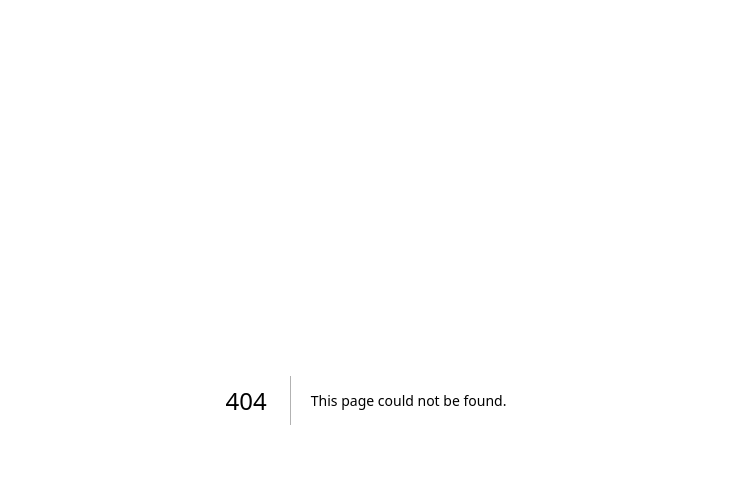
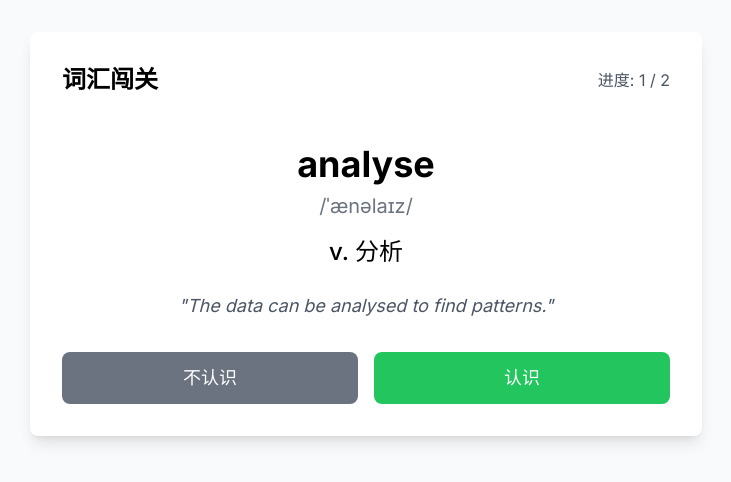
Before and after one commit to swj19821119/dse-enhancer, a Next.js app: page /vocabulary in a window 1280 px wide. Before the commit this address had no page. Shown: the top 482 px of the page, without its empty margins (274-1005 px from the left). Built offline with nearby package versions, Linux system fonts and the light colour scheme.

Commit message:
Add vocabulary page

```diff
--- /dev/null
+++ b/app/vocabulary/page.tsx
@@ -0,0 +1,96 @@
+'use client';
+
+import { useState } from 'react';
+
+interface Word {
+  word: string;
+  phonetic?: string;
+  definition: string;
+  example?: string;
+}
+
+const mockWords: Word[] = [
+  {
+    word: 'analyse',
+    phonetic: '/ˈænəlaɪz/',
+    definition: 'v. 分析',
+    example: 'The data can be analysed to find patterns.',
+  },
+  {
+    word: 'evaluate',
+    phonetic: '/ɪˈvæljueɪt/',
+    definition: 'v. 评估',
+    example: 'We need to evaluate the results.',
+  },
+];
+
+export default function VocabularyPage() {
+  const [currentWordIndex, setCurrentWordIndex] = useState(0);
+  const [knownWords, setKnownWords] = useState<string[]>([]);
+
+  const currentWord = mockWords[currentWordIndex];
+
+  const handleKnown = () => {
+    setKnownWords([...knownWords, currentWord.word]);
+    nextWord();
+  };
+
+  const handleUnknown = () => {
+    nextWord();
+  };
+
+  const nextWord = () => {
+    if (currentWordIndex < mockWords.length - 1) {
+      setCurrentWordIndex(currentWordIndex + 1);
+    }
+  };
+
+  return (
+    <div className="min-h-screen bg-gray-50 p-8">
+      <div className="max-w-2xl mx-auto">
+        <div className="bg-white rounded-lg shadow-lg p-8 mb-8">
+          <div className="flex justify-between items-center mb-4">
+            <h1 className="text-2xl font-bold">词汇闯关</h1>
+            <div className="text-gray-600">
+              进度: {currentWordIndex + 1} / {mockWords.length}
+            </div>
+          </div>
+
+          <div className="text-center py-8">
+            <h2 className="text-4xl font-bold mb-2">{currentWord.word}</h2>
+            {currentWord.phonetic && (
+              <p className="text-xl text-gray-500 mb-4">{currentWord.phonetic}</p>
+            )}
+            <p className="text-2xl font-medium mb-6">{currentWord.definition}</p>
+            {currentWord.example && (
+              <p className="text-lg text-gray-600 italic">"{currentWord.example}"</p>
+            )}
+          </div>
+
+          <div className="flex gap-4">
+            <button
+              onClick={handleUnknown}
+              className="flex-1 bg-gray-500 hover:bg-gray-600 text-white font-medium py-3 px-6 rounded-lg text-lg transition-colors"
+            >
+              不认识
+            </button>
+            <button
+              onClick={handleKnown}
+              className="flex-1 bg-green-500 hover:bg-green-600 text-white font-medium py-3 px-6 rounded-lg text-lg transition-colors"
+            >
+              认识
+            </button>
+          </div>
+
+          {knownWords.length > 0 && (
+            <div className="mt-6">
+              <p className="text-gray-600">
+                已认识: {knownWords.length} / {mockWords.length}
+              </p>
+            </div>
+          )}
+        </div>
+      </div>
+    </div>
+  );
+}
```
